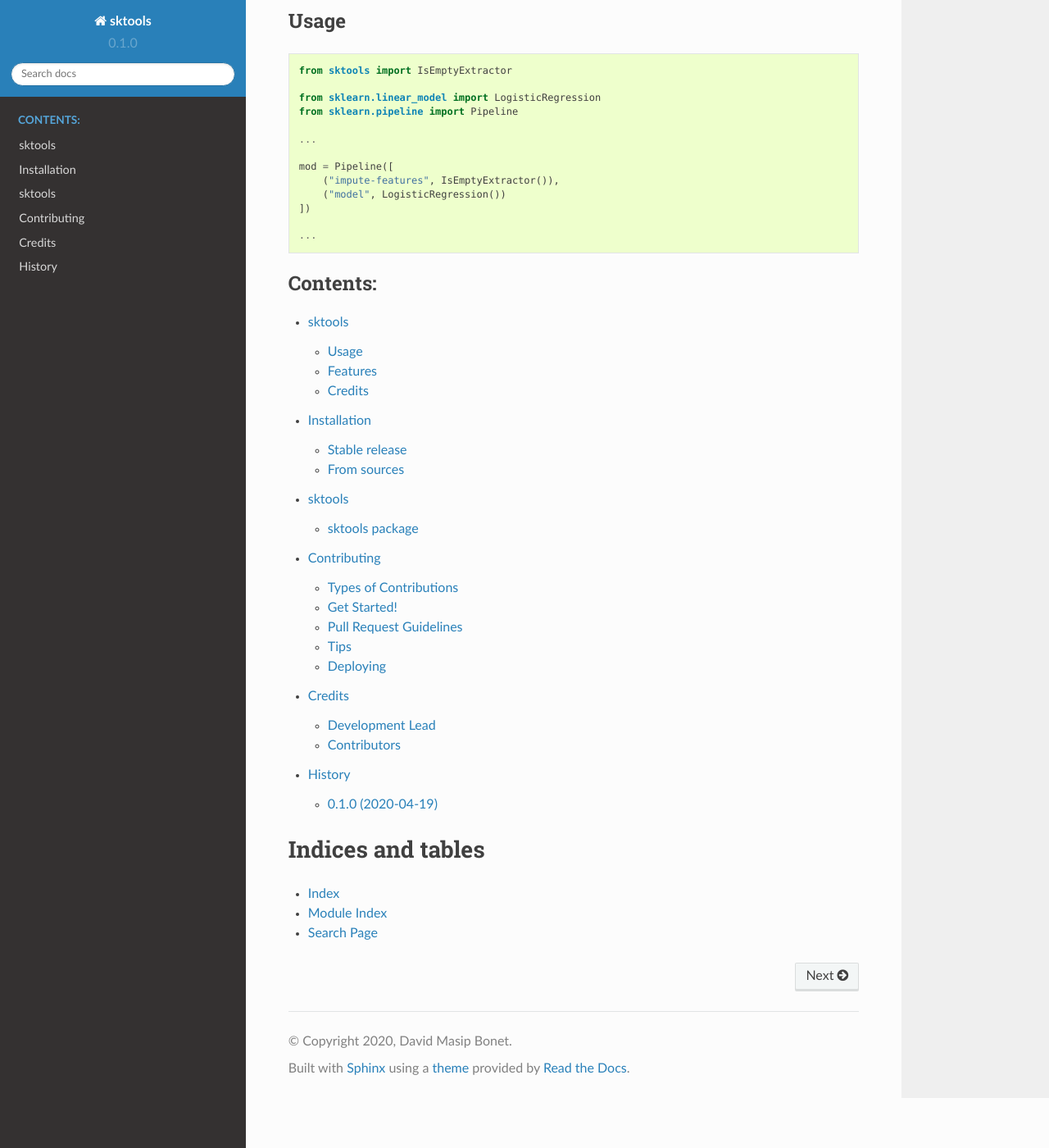
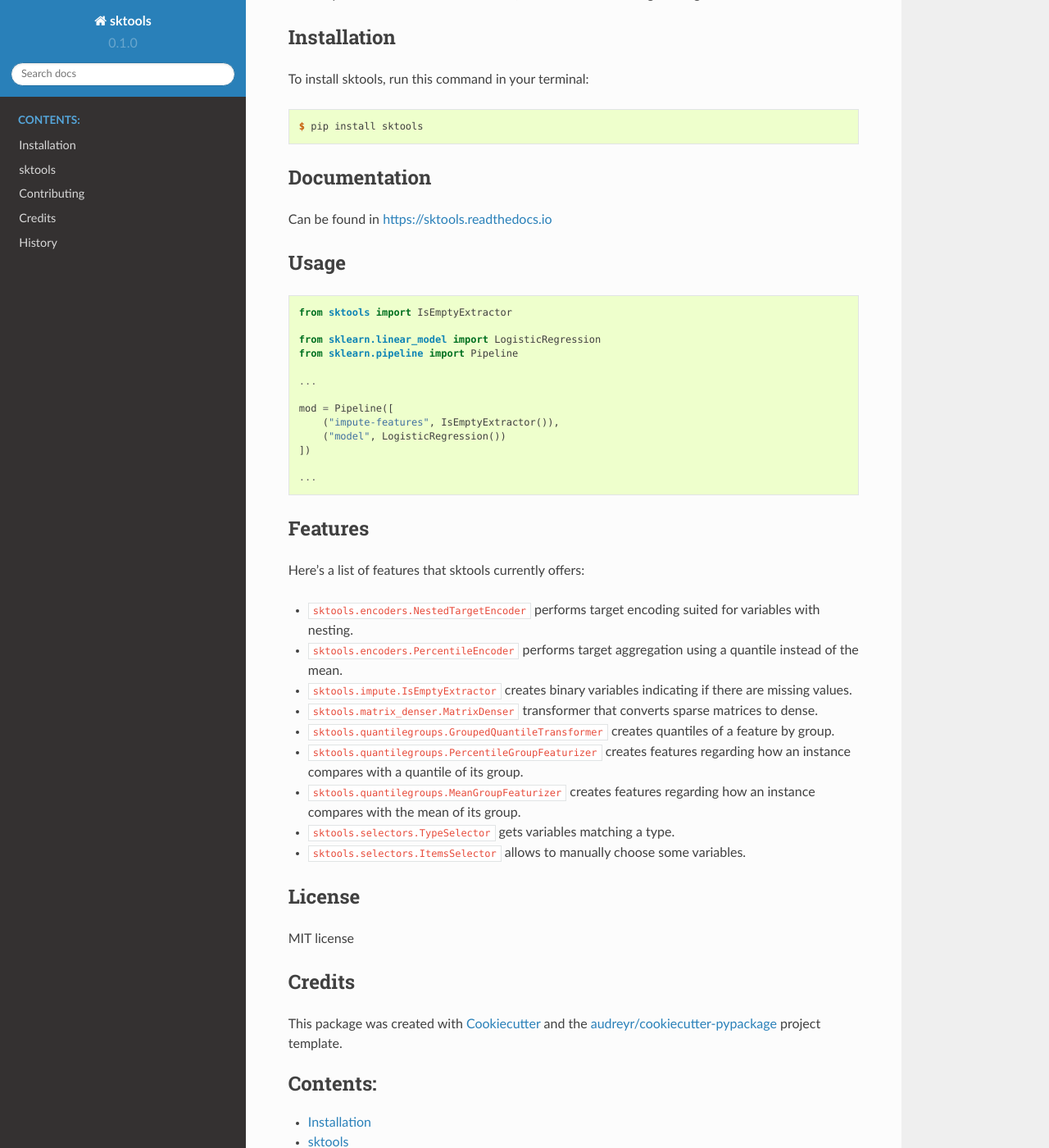
Before and after one commit to david26694/sktools, a Sphinx documentation site: the page built from docs/index.rst, in a window 1280 px wide and 1400 px high, scrolled down 223 px. Shown: the whole window at 82% size. Built offline with Sphinx 7.4.7 and the Read the Docs theme 2.0.0, drawn with Linux system fonts in a browser that asks for light colours; pages that are not in the unit, such as notebooks, are missing from menus; some of the changed text lies outside the part shown.

Commit message:
Improve docs

```diff
--- a/README.rst
+++ b/README.rst
@@ -13,13 +13,22 @@
         :target: https://sktools.readthedocs.io/en/latest/?badge=latest
         :alt: Documentation Status
 
+sktools provides tools to extend sklearn, like several feature engineering based transformers.
+
+Installation
+------------
+
+To install sktools, run this command in your terminal:
+
+.. code-block:: console
+
+    $ pip install sktools
 
 
+Documentation
+-------------
 
-Tools to extend sklearn
-
-* Free software: MIT license
-* Documentation: https://sktools.readthedocs.io
+Can be found in https://sktools.readthedocs.io
 
 
 Usage
@@ -43,9 +52,6 @@
 
 
 
-
-
-
 Features
 --------
 
@@ -62,6 +68,11 @@
 * ``sktools.selectors.ItemsSelector`` allows to manually choose some variables.
 
 
+License
+-------
+
+MIT license
+
 
 Credits
 -------
--- a/docs/index.rst
+++ b/docs/index.rst
@@ -1,33 +1,9 @@
-Welcome to sktools's documentation!
-======================================
-
-Tools to extend sklearn and make it more powerful. It mainly includes feature engineering tricks, but also helpers for pipelines.
-
-Usage
------
-
-.. code-block:: python
-
-  from sktools import IsEmptyExtractor
-
-  from sklearn.linear_model import LogisticRegression
-  from sklearn.pipeline import Pipeline
-
-  ...
-
-  mod = Pipeline([
-      ("impute-features", IsEmptyExtractor()),
-      ("model", LogisticRegression())
-  ])
-
-  ...
-
+.. include:: ../README.rst
 
 .. toctree::
-   :maxdepth: 2
+   :maxdepth: 1
    :caption: Contents:
 
-   readme
    installation
    usage
    modules
--- a/docs/readme.rst
+++ /dev/null
@@ -1 +0,0 @@
-.. include:: ../README.rst
```
Also changed, not shown: 3 other files.
